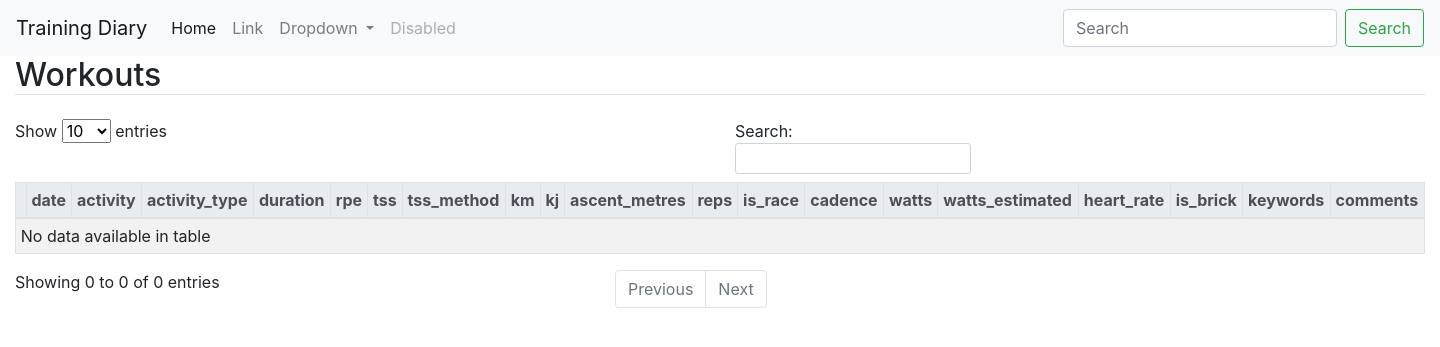
After one commit to lordlordy/TrainingDiary, a Django app: page /workouts/workouts/ in a window 1440 px wide. The commit adds this page. Shown: the top 347 px of the page. Run offline with Django 3.2, Linux system fonts and the light colour scheme; data that the repository does not hold is empty; some libraries are stand-ins or nearby versions.

Commit message:
workout list done

```diff
--- /dev/null
+++ b/trainingdiary/workoutentry/templates/workoutentry/workout_list.html
@@ -0,0 +1,62 @@
+{% extends 'workoutentry/base.html' %}
+
+{% block content %}
+<h2 class="border-bottom mb-4">Workouts</h2>
+    <table id="dataTable" class="table table-hover table-bordered table-striped table-sm ">
+        <thead class="thead-light">
+            <tr>
+                <th></th>
+                <th>date</th>
+                <th>activity</th>
+                <th>activity_type</th>
+                <th>duration</th>
+                <th>rpe</th>
+                <th>tss</th>
+                <th>tss_method</th>
+                <th>km</th>
+                <th>kj</th>
+                <th>ascent_metres</th>
+                <th>reps</th>
+                <th>is_race</th>
+                <th>cadence</th>
+                <th>watts</th>
+                <th>watts_estimated</th>
+                <th>heart_rate</th>
+                <th>is_brick</th>
+                <th>keywords</th>
+                <th>comments</th>
+            </tr>
+        </thead>
+    {% if workouts %}
+
+    {% for w in workouts %}
+    <tr onclick="{% url 'workout_form' w.id %}">
+        <td>
+            <a href="{% url 'workout_form' w.id %}" class="btn btn-outline-primary btn-sm" role="button">View</a>
+        </td>
+        <td>{{ w.date }}</td>
+        <td>{{ w.activity }}</td>
+        <td>{{ w.activity_type }}</td>
+        <td>{{ w.duration }}</td>
+        <td>{{ w.rpe }}</td>
+        <td>{{ w.tss }}</td>
+        <td>{{ w.tss_method }}</td>
+        <td>{{ w.km }}</td>
+        <td>{{ w.kj }}</td>
+        <td>{{ w.ascent_metres }}</td>
+        <td>{{ w.reps }}</td>
+        <td>{{ w.is_race }}</td>
+        <td>{{ w.cadence }}</td>
+        <td>{{ w.watts }}</td>
+        <td>{{ w.watts_estimated }}</td>
+        <td>{{ w.heart_rate }}</td>
+        <td>{{ w.is_brick }}</td>
+        <td>{{ w.keywords }}</td>
+        <td>{{ w.comments }}</td>
+
+    </tr>
+    {% endfor %}
+    {% endif %}
+</table>
+
+{% endblock %}
--- a/trainingdiary/workoutentry/views/workout_views.py
+++ b/trainingdiary/workoutentry/views/workout_views.py
@@ -4,12 +4,59 @@
 
 class WorkoutListView(ListView):
     model = Workout
+    context_object_name = 'workouts'
 
 
 class WorkoutUpdateView(UpdateView):
     model = Workout
+    success_url = '/workouts/workouts/'
+    fields = ['date',
+              'activity',
+              'activity_type',
+              'duration',
+              'rpe',
+              'tss',
+              'tss_method',
+              'km',
+              'kj',
+              'ascent_metres',
+              'reps',
+              'is_race',
+              'cadence',
+              'watts',
+              'watts_estimated',
+              'heart_rate',
+              'is_brick',
+              'keywords',
+              'comments']
 
 
 class WorkoutCreateView(CreateView):
     model = Workout
-    fields = ['date', 'activity']
+    success_url = '/workouts/workouts/'
+    fields = ['date',
+              'activity',
+              'activity_type',
+              'duration',
+              'rpe',
+              'tss',
+              'tss_method',
+              'km',
+              'kj',
+              'ascent_metres',
+              'reps',
+              'is_race',
+              'cadence',
+              'watts',
+              'watts_estimated',
+              'heart_rate',
+              'is_brick',
+              'keywords',
+              'comments']
+    template_name = 'workoutentry/workout_form.html'
+
+    def get_form(self, form_class=None):
+        form = super().get_form(form_class)
+        from django.forms.widgets import TextInput
+        form.fields['date'].widget = TextInput(attrs={'class': 'datepicker', 'placeholder': 'YYYY-MM-DD'})
+        return form
```
Also changed, not shown: trainingdiary/workoutentry/models/workout.py (+17 -17 lines), trainingdiary/workoutentry/templates/workoutentry/workout_form.html (+10 -0 lines), trainingdiary/workoutentry/migrations/0001_initial.py.
